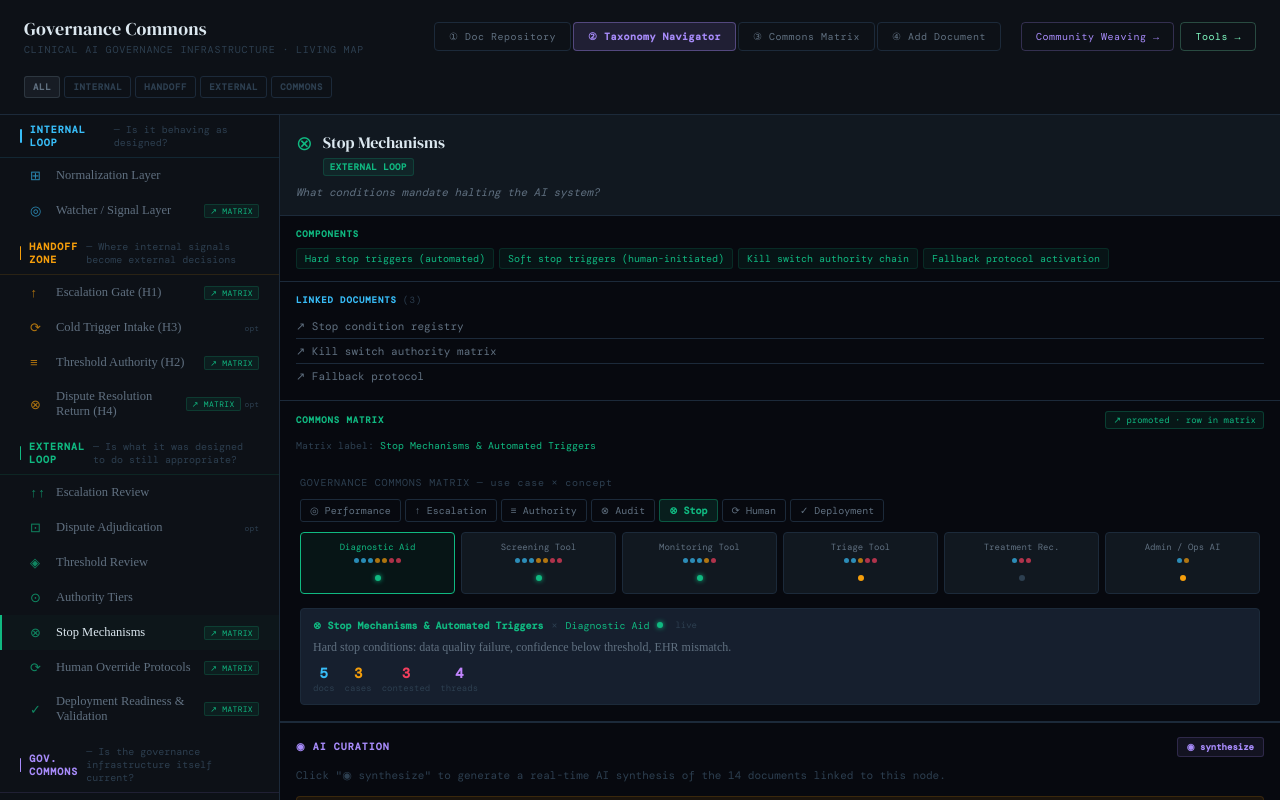
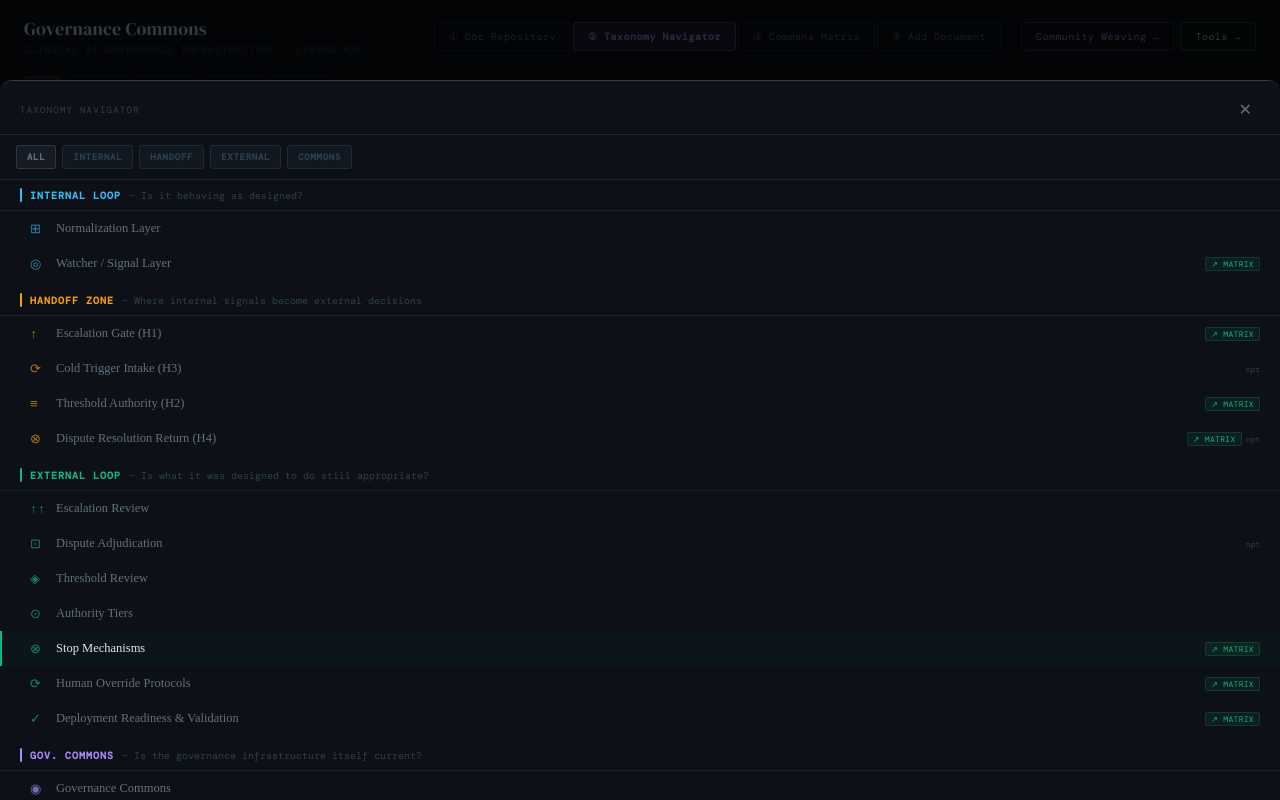
Before and after one commit to lindsayguvenc-coder/Healthcare-Governance-Commons, a React (Vite) app: page / in a window 1280 px wide. Shown: the top 800 px of the page. Built offline with nearby package versions, Linux system fonts and the light colour scheme.

Commit message:
Change initial state of nodeNavOpen to true

```diff
--- a/src/GovernanceCommons.jsx
+++ b/src/GovernanceCommons.jsx
@@ -1729,7 +1729,7 @@ export default function GovernanceCommons() {
   const [activeNodeId, setActiveNodeId] = useState("stop");
   const [loopFilter, setLoopFilter] = useState("all");
   const [menuOpen, setMenuOpen] = useState(false);
-  const [nodeNavOpen, setNodeNavOpen] = useState(false);
+  const [nodeNavOpen, setNodeNavOpen] = useState(true);
 
   const handleNavigate = (layer, nodeId) => {
     setActiveLayer(layer);
```
